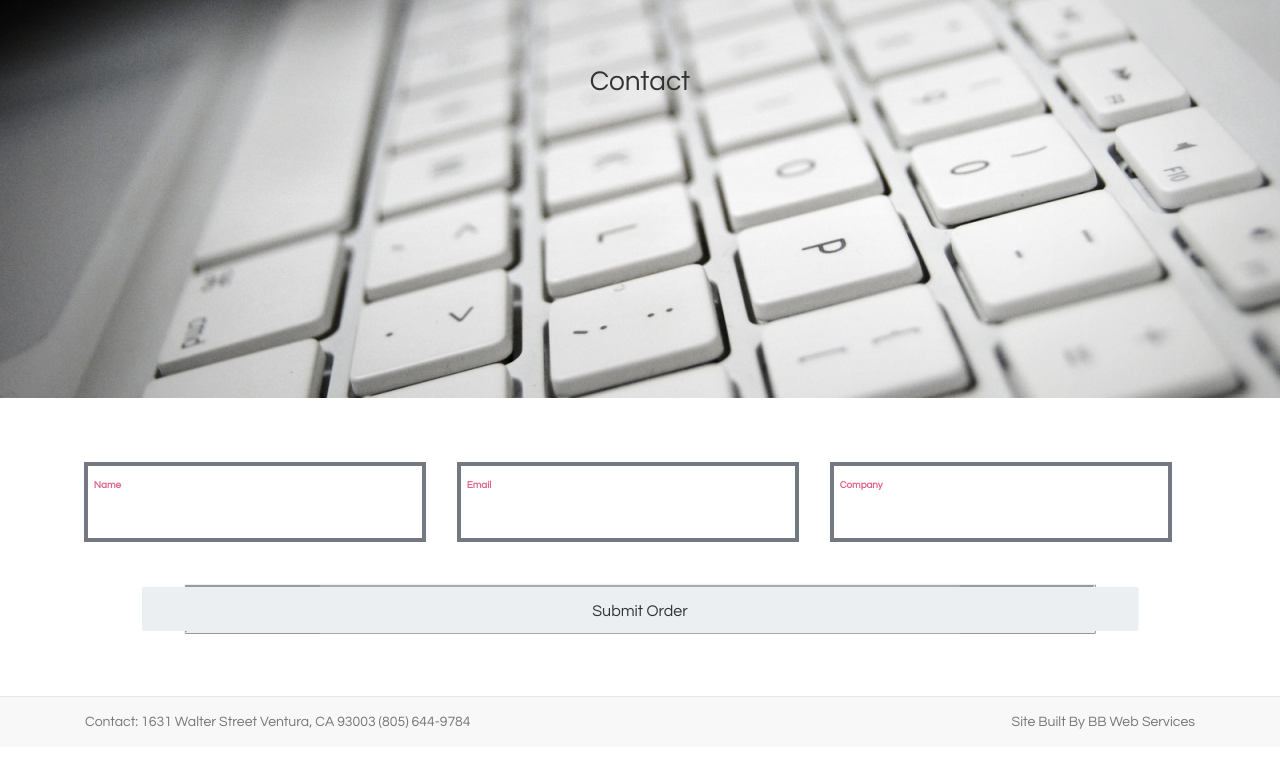
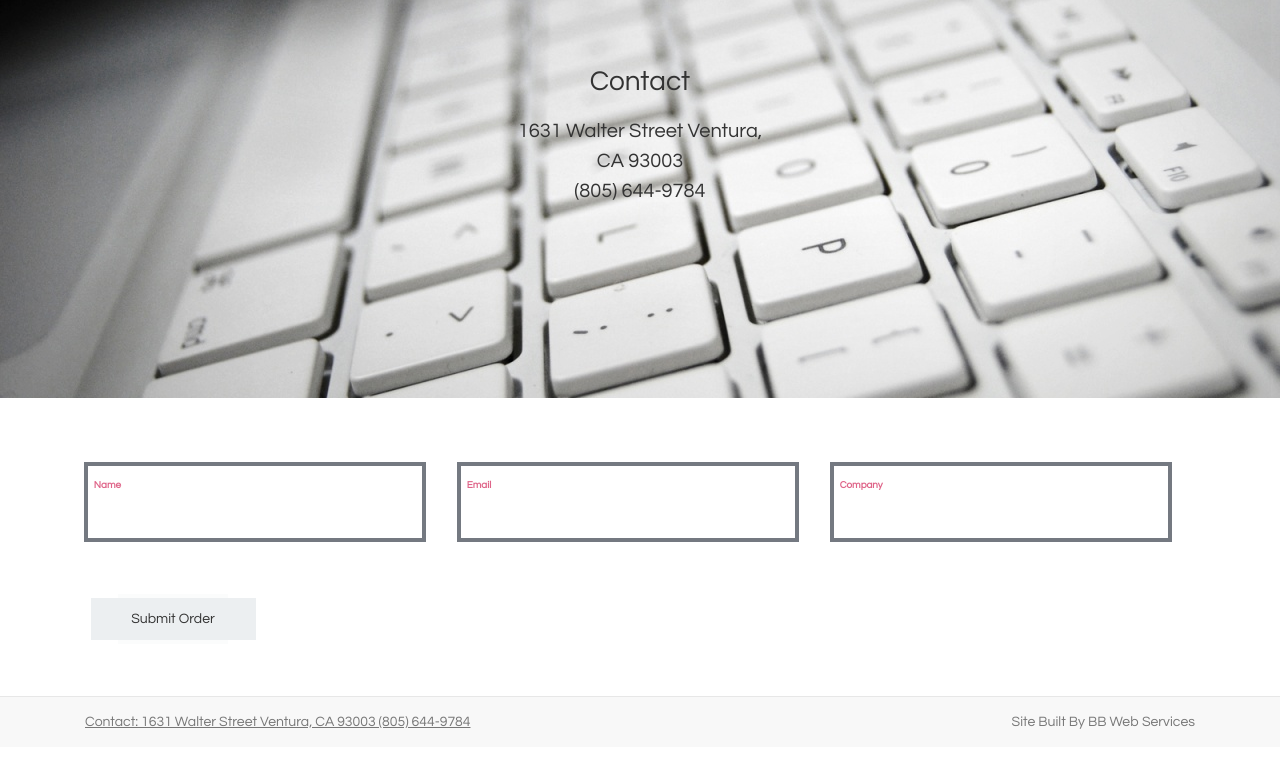
Before and after one commit to bbwebservices/mss-site, a plain HTML site: page contact.html in a window 1280 px wide. Shown: the part 53-820 px from the top of the page. Drawn offline with Linux system fonts and the light colour scheme; a web font is replaced by a local one.

Commit message:
small style changes

```diff
--- a/contact.html
+++ b/contact.html
@@ -49,6 +49,9 @@
 	<div class="firstHome">
 		<div class="infoWrap">
 			<h1>Contact</h1>
+			<p id="contactInfo">1631 Walter Street Ventura, <br>
+			CA 93003 <br>
+			(805) 644-9784</p>
 		</div>
 	</div>
 <div class="container">
--- a/css/styles.css
+++ b/css/styles.css
@@ -40,8 +40,7 @@ NAVIGATION STYLES
 
 
 
-<<<<<<< HEAD
-<<<<<<< Updated upstream
+
 /*---------------
 UNIVERSAL STYLES
 ---------------*/
@@ -86,15 +85,7 @@ UNIVERSAL STYLES
 }
 
 
-=======
-<<<<<<< HEAD
-=======
 
-
->>>>>>> hathMSS
->>>>>>> Stashed changes
-=======
->>>>>>> master
 /*----------------
 HOME PAGE STYLES
 ----------------*/
@@ -228,6 +219,7 @@ PRODUCT PAGE STYLES
 
 .productSpecs li {
     margin-bottom: 15px;
+    font-size: 15px;
 }
 
 .slideNotification {
@@ -237,6 +229,8 @@ PRODUCT PAGE STYLES
 /*---------------
 CONTACT STYLES
 ---------------*/
+1631 Walter Street Ventura, CA 93003 (805) 644-9784
+
 #contactSubmit {
     width: 100%;
     border-radius: 2px;
@@ -249,6 +243,12 @@ CONTACT STYLES
     width: 80%;
     margin-bottom: 180px;
 }
+
+#contactInfo {
+	font-size: 20px;
+	line-height: 30px;
+}
+
 <<<<<<< Updated upstream
 
 
```
